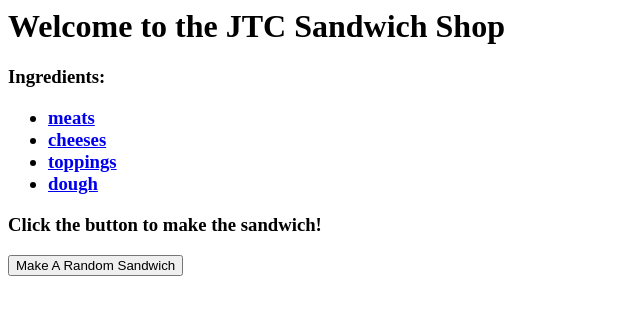
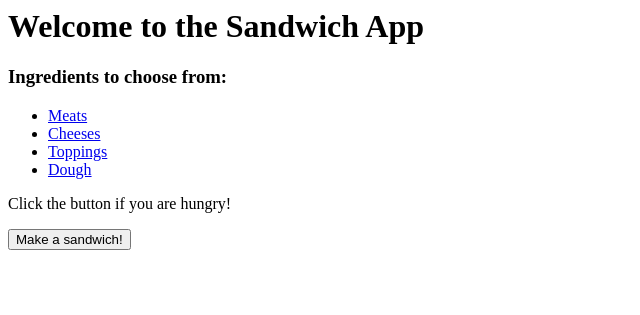
Before and after one commit to storrer/sandwich-app, a Django app: page /sandwich/ in a window 1280 px wide. Shown: the top 315 px of the page, without its empty margins (0-640 px from the left). Run offline with Django 4.2, Linux system fonts and the light colour scheme.

Commit message:
Create and complete the sandwichapp.html template.

```diff
--- a/sandwich_box/sandwichapp/templates/sandwichapp.html
+++ b/sandwich_box/sandwichapp/templates/sandwichapp.html
@@ -1,15 +1,26 @@
-<h1> Welcome to the JTC Sandwich Shop</h1>
-
-<h3> Ingredients: <h3>
+<h1> Welcome to the Sandwich App</h1>
+<h3>Ingredients to choose from:</h3>
+{% comment %}
+To list ingredients from context variables we will open a unordered_list tag
+and loop through the ingredients list, creating a list item for each ingredient.
+{% endcomment %}
 <ul>
-    {% for ingredient in ingredients %}
+    {% for ingredient_type in ingredients %}
+    {% comment %} Create a link to a page for the ingredient type.
+    {% endcomment %}
     <li>
-        <a href={% url 'ingredients_list' ingredient %}> {{ingredient}}</a>
+        <a href="{% url 'ingredients_list' ingredient_type %}">
+            {{ ingredient_type | title }}
+        </a>
     </li>
     {% endfor %}
+</ul>
 
-</ul>
-<p> Click the button to make the sandwich!</p>
-<form action="/sandwich/random">
-    <input type="submit" value="Make A Random Sandwich">
+{% comment %} A button to take generate a random combination sandwich;
+takes the user to the sandwich_generator url.
+{% endcomment %}
+<p>Click the button if you are hungry!</p>
+
+<form action="{% url 'sandwich_generator' %}">
+    <input type="submit" value="Make a sandwich!" />
 </form>
```
Also changed, not shown: 1 other file.
